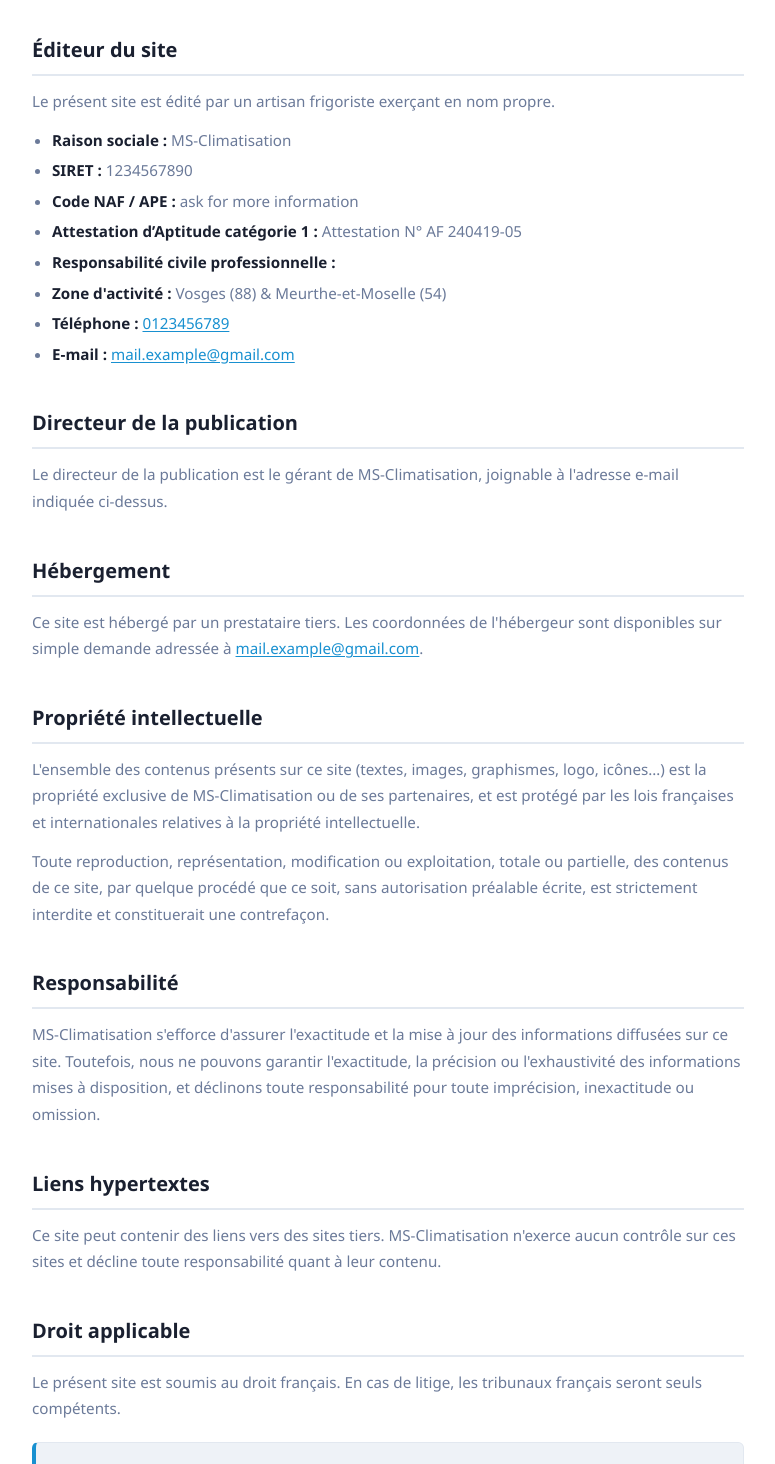
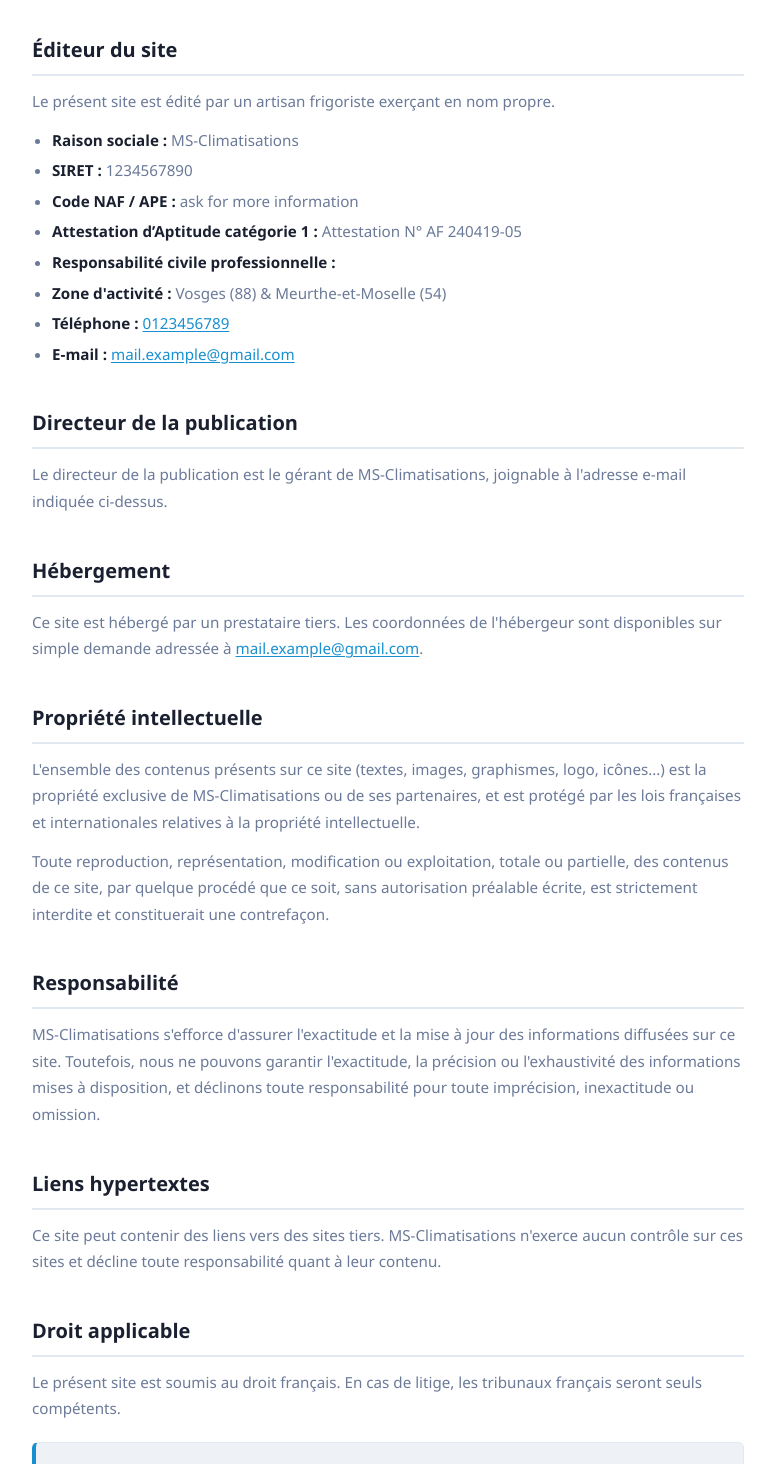
Before and after one commit to CamilSaunier/MS-Climatisations, a React (Vite) app in the folder ms-clim/: page /mentions-legales in a window 1280 px wide. Shown: the part 380-1844 px from the top of the page, without its empty margins (252-1027 px from the left). Built offline with nearby package versions, Linux system fonts and the light colour scheme; no server answers.

Commit message:
not occurence left without S for ms-climatisations

```diff
--- a/ms-clim/src/App.jsx
+++ b/ms-clim/src/App.jsx
@@ -19,7 +19,7 @@ const LOCAL_BUSINESS = {
   "@context": "https://schema.org",
   "@type": "LocalBusiness",
   "@id": `${BASE_URL}/#business`,
-  name: "MS-Climatisation",
+  name: "MS-Climatisations",
   description:
     "Artisan frigoriste certifié à Charmes (88130). Installation, dépannage et entretien de climatisation dans les Vosges (88) et la Meurthe-et-Moselle (54).",
   url: BASE_URL,
@@ -69,7 +69,7 @@ function HomePage() {
     <>
       <SEO
         title="Climatisation Charmes & Épinal — Frigoriste Vosges 88"
-        description="MS-Climatisation, artisan frigoriste certifié à Charmes (88130). Installation et dépannage climatisation dans les Vosges (88) et Meurthe-et-Moselle (54). LG, Daikin, Mitsubishi, Samsung. Devis gratuit."
+        description="MS-Climatisations, artisan frigoriste certifié à Charmes (88130). Installation et dépannage climatisation dans les Vosges (88) et Meurthe-et-Moselle (54). LG, Daikin, Mitsubishi, Samsung. Devis gratuit."
         canonical="/"
         schema={LOCAL_BUSINESS}
       />
--- a/ms-clim/src/components/Footer/Footer.jsx
+++ b/ms-clim/src/components/Footer/Footer.jsx
@@ -98,7 +98,7 @@ function Footer() {
       {/* ── Barre du bas ── */}
       <div className="footer__bas">
         <div className="container footer__bas-inner">
-          <span>© {annee} MS-Climatisation — Tous droits réservés</span>
+          <span>© {annee} MS-Climatisations — Tous droits réservés</span>
 
           {/* Mentions légales obligatoires */}
           <div className="footer__legal">
--- a/ms-clim/src/components/SEO/SEO.jsx
+++ b/ms-clim/src/components/SEO/SEO.jsx
@@ -4,8 +4,8 @@ const BASE_URL = import.meta.env.VITE_BASE_URL || "https://ms-climatisations.fr"
 
 function SEO({ title, description, canonical, noindex = false, schema }) {
   const fullTitle = title
-    ? `${title} | MS-Climatisation`
-    : "MS-Climatisation — Frigoriste Vosges 88 & Meurthe-et-Moselle 54";
+    ? `${title} | MS-Climatisations`
+    : "MS-Climatisations — Frigoriste Vosges 88 & Meurthe-et-Moselle 54";
 
   const url = `${BASE_URL}${canonical || ""}`;
 
@@ -20,7 +20,7 @@ function SEO({ title, description, canonical, noindex = false, schema }) {
       )}
       <link rel="canonical" href={url} />
       <meta property="og:type" content="website" />
-      <meta property="og:site_name" content="MS-Climatisation" />
+      <meta property="og:site_name" content="MS-Climatisations" />
       <meta property="og:title" content={fullTitle} />
       <meta property="og:description" content={description} />
       <meta property="og:url" content={url} />
--- a/ms-clim/src/pages/Contact/ContactPage.jsx
+++ b/ms-clim/src/pages/Contact/ContactPage.jsx
@@ -106,7 +106,7 @@ function ContactPage() {
     <>
       <SEO
         title="Contact — Devis climatisation Vosges 88"
-        description="Contactez MS-Climatisation pour un devis gratuit ou une intervention d'urgence. Disponible lun–sam 8h–19h dans les Vosges (88) et Meurthe-et-Moselle (54)."
+        description="Contactez MS-Climatisations pour un devis gratuit ou une intervention d'urgence. Disponible lun–sam 8h–19h dans les Vosges (88) et Meurthe-et-Moselle (54)."
         canonical="/contact"
       />
       <Navbar />
--- a/ms-clim/src/pages/MentionsLegales/MentionsLegales.jsx
+++ b/ms-clim/src/pages/MentionsLegales/MentionsLegales.jsx
@@ -11,8 +11,8 @@ function MentionsLegales() {
   return (
     <>
       <SEO
-        title="Mentions légales — MS-Climatisation Charmes, Vosges 88"
-        description="Mentions légales de MS-Climatisation, artisan frigoriste à Charmes, Vosges (88130). SIRET, NAF, assurance et responsable de publication."
+        title="Mentions légales — MS-Climatisations Charmes, Vosges 88"
+        description="Mentions légales de MS-Climatisations, artisan frigoriste à Charmes, Vosges (88130). SIRET, NAF, assurance et responsable de publication."
         canonical="/mentions-legales"
       />
       <PageLegal label="Informations légales" titre="Mentions légales">
@@ -20,7 +20,7 @@ function MentionsLegales() {
       <p>Le présent site est édité par un artisan frigoriste exerçant en nom propre.</p>
       <ul>
         <li>
-          <strong>Raison sociale :</strong> MS-Climatisation
+          <strong>Raison sociale :</strong> MS-Climatisations
         </li>
         <li>
           <strong>SIRET :</strong> {SIRET || "En cours d'enregistrement"}
@@ -46,7 +46,7 @@ function MentionsLegales() {
       </ul>
 
       <h2>Directeur de la publication</h2>
-      <p>Le directeur de la publication est le gérant de MS-Climatisation, joignable à l'adresse e-mail indiquée ci-dessus.</p>
+      <p>Le directeur de la publication est le gérant de MS-Climatisations, joignable à l'adresse e-mail indiquée ci-dessus.</p>
 
       <h2>Hébergement</h2>
       <p>
@@ -56,7 +56,7 @@ function MentionsLegales() {
 
       <h2>Propriété intellectuelle</h2>
       <p>
-        L'ensemble des contenus présents sur ce site (textes, images, graphismes, logo, icônes…) est la propriété exclusive de MS-Climatisation ou de
+        L'ensemble des contenus présents sur ce site (textes, images, graphismes, logo, icônes…) est la propriété exclusive de MS-Climatisations ou de
         ses partenaires, et est protégé par les lois françaises et internationales relatives à la propriété intellectuelle.
       </p>
       <p>
@@ -66,14 +66,14 @@ function MentionsLegales() {
 
       <h2>Responsabilité</h2>
       <p>
-        MS-Climatisation s'efforce d'assurer l'exactitude et la mise à jour des informations diffusées sur ce site. Toutefois, nous ne pouvons
+        MS-Climatisations s'efforce d'assurer l'exactitude et la mise à jour des informations diffusées sur ce site. Toutefois, nous ne pouvons
         garantir l'exactitude, la précision ou l'exhaustivité des informations mises à disposition, et déclinons toute responsabilité pour toute
         imprécision, inexactitude ou omission.
       </p>
 
       <h2>Liens hypertextes</h2>
       <p>
-        Ce site peut contenir des liens vers des sites tiers. MS-Climatisation n'exerce aucun contrôle sur ces sites et décline toute responsabilité
+        Ce site peut contenir des liens vers des sites tiers. MS-Climatisations n'exerce aucun contrôle sur ces sites et décline toute responsabilité
         quant à leur contenu.
       </p>
 
--- a/ms-clim/src/pages/NotFound/NotFound.jsx
+++ b/ms-clim/src/pages/NotFound/NotFound.jsx
@@ -11,7 +11,7 @@ function NotFound() {
     <>
       <SEO
         title="Page introuvable — 404"
-        description="Cette page n'existe pas. Revenez à l'accueil de MS-Climatisation, frigoriste Vosges 88."
+        description="Cette page n'existe pas. Revenez à l'accueil de MS-Climatisations, frigoriste Vosges 88."
         noindex
       />
       <div className="nf">
--- a/ms-clim/src/pages/PolitiqueConfidentialite/PolitiqueConfidentialite.jsx
+++ b/ms-clim/src/pages/PolitiqueConfidentialite/PolitiqueConfidentialite.jsx
@@ -7,23 +7,19 @@ function PolitiqueConfidentialite() {
   return (
     <>
       <SEO
-        title="Politique de confidentialité — MS-Climatisation"
-        description="Politique de confidentialité et protection des données de MS-Climatisation, artisan frigoriste à Charmes, Vosges (88)."
+        title="Politique de confidentialité — MS-Climatisations"
+        description="Politique de confidentialité et protection des données de MS-Climatisations, artisan frigoriste à Charmes, Vosges (88)."
         canonical="/politique-de-confidentialite"
       />
       <PageLegal label="RGPD & Vie privée" titre="Politique de confidentialité">
         <h2>Responsable du traitement</h2>
         <p>
-        MS-Climatisation est responsable du traitement des données personnelles collectées via ce site.
-        Pour toute question relative à vos données, contactez-nous :{" "}
-        <a href={`mailto:${MAIL}`}>{MAIL}</a>.
+          MS-Climatisations est responsable du traitement des données personnelles collectées via ce site. Pour toute question relative à vos données,
+          contactez-nous : <a href={`mailto:${MAIL}`}>{MAIL}</a>.
         </p>
 
         <h2>Données collectées</h2>
-      <p>
-        Nous collectons uniquement les données que vous nous transmettez volontairement, notamment via
-        le formulaire de contact :
-      </p>
+        <p>Nous collectons uniquement les données que vous nous transmettez volontairement, notamment via le formulaire de contact :</p>
         <ul>
           <li>Nom et prénom</li>
           <li>Adresse e-mail</li>
@@ -32,9 +28,8 @@ function PolitiqueConfidentialite() {
           <li>Message ou description de votre besoin</li>
         </ul>
         <p>
-        La fonctionnalité de vérification d'adresse utilise l'API gouvernementale{" "}
-        <strong>Base Adresse Nationale (BAN)</strong> fournie par data.gouv.fr. Aucune donnée saisie
-        dans ce champ n'est conservée par MS-Climatisation.
+          La fonctionnalité de vérification d'adresse utilise l'API gouvernementale <strong>Base Adresse Nationale (BAN)</strong> fournie par
+          data.gouv.fr. Aucune donnée saisie dans ce champ n'est conservée par MS-Climatisations.
         </p>
 
         <h2>Finalités du traitement</h2>
@@ -47,8 +42,8 @@ function PolitiqueConfidentialite() {
 
         <h2>Base légale</h2>
         <p>
-        Le traitement repose sur votre <strong>consentement explicite</strong> lors de l'envoi du
-        formulaire, et sur l'<strong>exécution d'un contrat</strong> dans le cadre des interventions.
+          Le traitement repose sur votre <strong>consentement explicite</strong> lors de l'envoi du formulaire, et sur l'
+          <strong>exécution d'un contrat</strong> dans le cadre des interventions.
         </p>
 
         <h2>Durée de conservation</h2>
@@ -63,39 +58,47 @@ function PolitiqueConfidentialite() {
 
         <h2>Destinataires des données</h2>
         <p>
-        Vos données ne sont ni vendues, ni cédées à des tiers. Elles peuvent être transmises à des
-        sous-traitants techniques (hébergeur, messagerie) dans le strict cadre nécessaire à la
-        fourniture du service, et uniquement à des prestataires offrant des garanties suffisantes au
-        regard du RGPD.
+          Vos données ne sont ni vendues, ni cédées à des tiers. Elles peuvent être transmises à des sous-traitants techniques (hébergeur, messagerie)
+          dans le strict cadre nécessaire à la fourniture du service, et uniquement à des prestataires offrant des garanties suffisantes au regard du
+          RGPD.
         </p>
 
         <h2>Vos droits</h2>
-      <p>Conformément au Règlement (UE) 2016/679 (RGPD) et à la loi Informatique et Libertés, vous
-        disposez des droits suivants :</p>
+        <p>Conformément au Règlement (UE) 2016/679 (RGPD) et à la loi Informatique et Libertés, vous disposez des droits suivants :</p>
         <ul>
-        <li><strong>Droit d'accès</strong> — consulter les données vous concernant</li>
-        <li><strong>Droit de rectification</strong> — corriger des données inexactes</li>
-        <li><strong>Droit à l'effacement</strong> — demander la suppression de vos données</li>
-        <li><strong>Droit à la portabilité</strong> — recevoir vos données dans un format structuré</li>
-        <li><strong>Droit d'opposition</strong> — vous opposer à un traitement</li>
-        <li><strong>Droit à la limitation</strong> — restreindre un traitement en cours</li>
+          <li>
+            <strong>Droit d'accès</strong> — consulter les données vous concernant
+          </li>
+          <li>
+            <strong>Droit de rectification</strong> — corriger des données inexactes
+          </li>
+          <li>
+            <strong>Droit à l'effacement</strong> — demander la suppression de vos données
+          </li>
+          <li>
+            <strong>Droit à la portabilité</strong> — recevoir vos données dans un format structuré
+          </li>
+          <li>
+            <strong>Droit d'opposition</strong> — vous opposer à un traitement
+          </li>
+          <li>
+            <strong>Droit à la limitation</strong> — restreindre un traitement en cours
+          </li>
         </ul>
         <p>
-        Pour exercer ces droits, adressez votre demande par e-mail à{" "}
-        <a href={`mailto:${MAIL}`}>{MAIL}</a>. Nous nous engageons à répondre dans un délai d'un mois.
+          Pour exercer ces droits, adressez votre demande par e-mail à <a href={`mailto:${MAIL}`}>{MAIL}</a>. Nous nous engageons à répondre dans un
+          délai d'un mois.
         </p>
 
         <h2>Cookies</h2>
         <p>
-        Ce site n'utilise pas de cookies de traçage ou publicitaires. Des cookies techniques
-        strictement nécessaires au fonctionnement du site peuvent être déposés ; ils ne collectent
-        aucune donnée personnelle.
+          Ce site n'utilise pas de cookies de traçage ou publicitaires. Des cookies techniques strictement nécessaires au fonctionnement du site
+          peuvent être déposés ; ils ne collectent aucune donnée personnelle.
         </p>
 
         <h2>Réclamation</h2>
         <p>
-        Si vous estimez que vos droits ne sont pas respectés, vous pouvez introduire une réclamation
-        auprès de la <strong>CNIL</strong> :{" "}
+          Si vous estimez que vos droits ne sont pas respectés, vous pouvez introduire une réclamation auprès de la <strong>CNIL</strong> :{" "}
           <a href="https://www.cnil.fr" target="_blank" rel="noopener noreferrer">
             www.cnil.fr
           </a>
@@ -104,8 +107,8 @@ function PolitiqueConfidentialite() {
 
         <div className="pl__encadre">
           <p>
-          <strong>Date de dernière mise à jour :</strong> mai 2025 — Cette politique peut être modifiée
-          à tout moment. La version en vigueur est celle publiée sur cette page.
+            <strong>Date de dernière mise à jour :</strong> mai 2025 — Cette politique peut être modifiée à tout moment. La version en vigueur est
+            celle publiée sur cette page.
           </p>
         </div>
       </PageLegal>
--- a/ms-clim/src/pages/Zone/ZonePage.jsx
+++ b/ms-clim/src/pages/Zone/ZonePage.jsx
@@ -9,7 +9,7 @@ function ZonePage() {
     <>
       <SEO
         title="Zone d'intervention — Vosges 88 & Meurthe-et-Moselle 54"
-        description="MS-Climatisation intervient à Charmes, Épinal, Remiremont (Vosges 88) et Nancy, Lunéville, Toul (Meurthe-et-Moselle 54). Entrez votre adresse pour vérifier la couverture."
+        description="MS-Climatisations intervient à Charmes, Épinal, Remiremont (Vosges 88) et Nancy, Lunéville, Toul (Meurthe-et-Moselle 54). Entrez votre adresse pour vérifier la couverture."
         canonical="/zone"
       />
       <Navbar />
```
Lines whose indentation alone changed are shown as unchanged.
